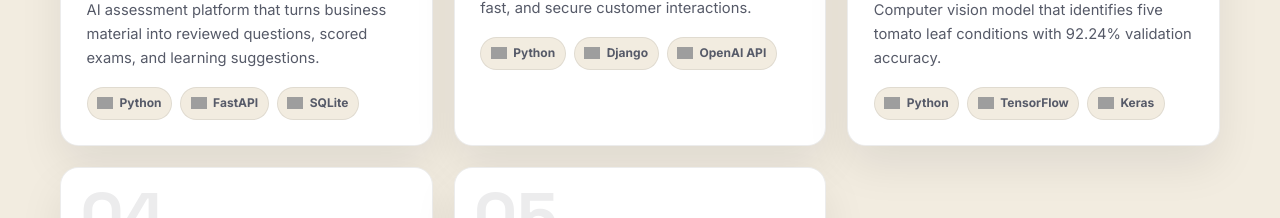
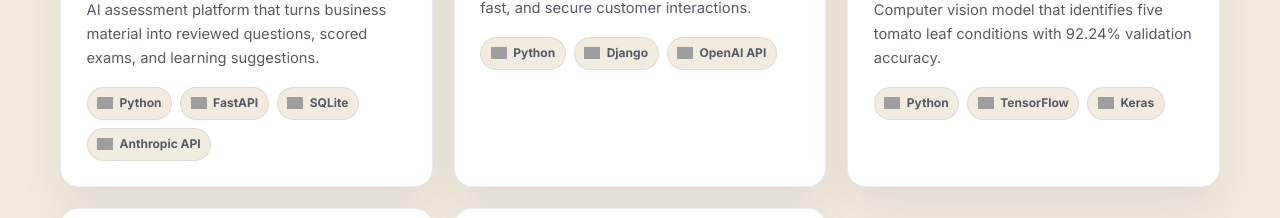
Before and after one commit to Dalangans/Portfolio, a React (Vite) app: page / in a window 1280 px wide. Shown: the part 3480-3698 px from the top of the page. Built offline with nearby package versions, Linux system fonts and the light colour scheme; no server answers; grey boxes are pictures that could not be loaded.

Commit message:
Add Anthropic API project badge
Co-authored-by: Copilot <223556219+Copilot@users.noreply.github.com>

```diff
--- a/src/App.jsx
+++ b/src/App.jsx
@@ -69,6 +69,7 @@ const projects = [
       ['Python', 'https://cdn.jsdelivr.net/gh/devicons/devicon@latest/icons/python/python-original.svg'],
       ['FastAPI', 'https://cdn.jsdelivr.net/gh/devicons/devicon@latest/icons/fastapi/fastapi-original.svg'],
       ['SQLite', 'https://cdn.jsdelivr.net/gh/devicons/devicon@latest/icons/sqlite/sqlite-original.svg'],
+      ['Anthropic API', 'https://cdn.jsdelivr.net/npm/simple-icons@v13/icons/anthropic.svg'],
     ],
   },
   {
```
